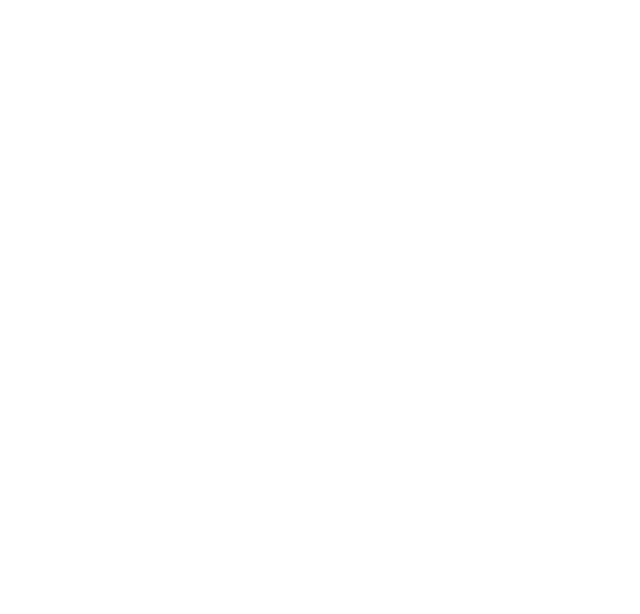
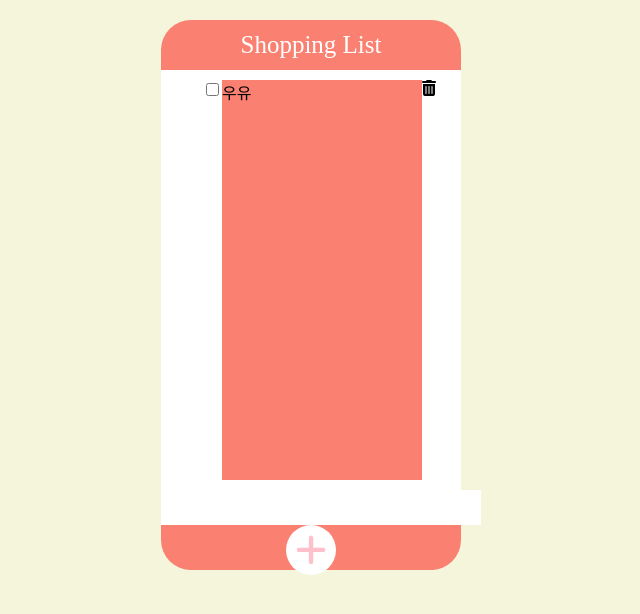
Before and after one commit to lhpark114/JS-ShoppingList, a plain HTML site: page index.html in a window 1280 px wide. Shown: the whole page, without its empty margins (329-969 px from the left). Drawn offline with Linux system fonts and the light colour scheme.

Commit message:
HTML + CSS : initial

```diff
--- a/index.html
+++ b/index.html
@@ -6,17 +6,37 @@
   <meta name="viewport" content="width=device-width">
   <title>Shopping List</title>
   <link href="style.css" rel="stylesheet" type="text/css" />
+  <script src="https://kit.fontawesome.com/dde5490d2b.js" crossorigin="anonymous"></script>
+  <script src="script.js"></script>
 </head>
 
 <body>
-  <nav>
+  <!-- Navbar -->
+  <header id="header">
+    Shopping List
+  </header>
 
-  </nav>
+  <!-- List -->
+  <form id="list">
+
+    <ul class="todo">
+      <li><input type="checkbox" id="todo-item"/></li>
+      <li class="item-name" htmlFor="todo-item">우유</li>
+      <li class="trash">
+        <i class="fa-solid fa-trash-can"></i>
+      </li>
+    </ul>
+
+  </form>
+
+  <!-- Bottom -->
+  <div id="bottom">
+    <input id="input" type="text" name="add" />
+    <button id="add"><i class="fa-solid fa-plus"></i></button>
+  </div>
 
 
-  <script src="script.js"></script>
 
-  <script src="https://replit.com/public/js/replit-badge-v2.js" theme="dark" position="bottom-right"></script>
 </body>
 
 </html>
--- a/style.css
+++ b/style.css
@@ -1,4 +1,75 @@
-html {
-  height: 100%;
-  width: 100%;
+body {
+  width: 300px;
+  display: block;
+  position: relative;
+  margin-top: 20px;
+  margin-left: auto;
+  margin-right: auto;
+  background-color: beige;
+
 }
+
+header {
+  background-color: salmon;
+  text-align: center;
+  line-height: 50px;
+  height: 50px;
+  border-top-right-radius: 30px;
+  border-top-left-radius: 30px;
+  font-size: 25px;
+  color: white;
+}
+
+#list {
+  display: flex;
+  background-color: white;
+  align-items: center;
+}
+.todo {
+  display: flex;
+  position: justify-content;
+  height: 400px;
+  margin: 10px 1px;
+  list-style: none;
+}
+.item-name {
+  width: 200px;
+  background-color: salmon;
+}
+.fa-trash-can {
+  width: 25px;
+}
+.fa-solid fa-trash-can:hover {
+  background-color: pink;
+}
+.fa-trash-can:hover {
+  background-color: salmon;
+}
+#bottom {
+  background-color: salmon;
+  height: 80px;
+  border-bottom-right-radius: 30px;
+  border-bottom-left-radius: 30px;
+}
+
+#input {
+  width: 300px;
+  padding: 10px;
+  border: 1px salmon;
+}
+
+#add {
+  background-color: white;
+  width: 50px;
+  height: 50px;
+  border: none;
+  border-radius: 100%;
+  display: flex;
+  margin: auto;
+}
+.fa-plus {
+  color: pink;
+  font-size: 35px;
+  line-height: 50px;
+  margin: auto;
+}
```
